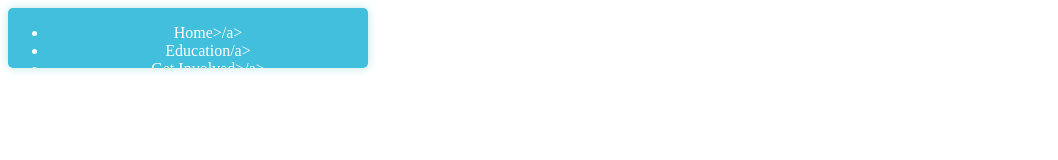
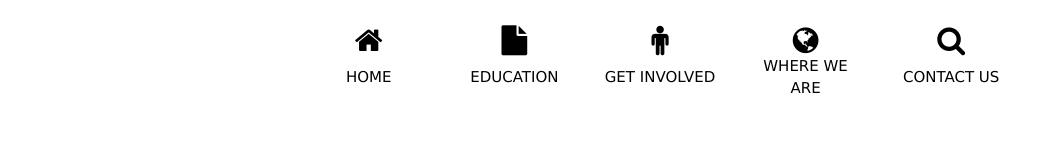
Before and after one commit to PranjulB/DaysforGirls, a plain HTML site: page index.html in a window 1280 px wide. Shown: the whole page, without its empty margins (0-1058 px from the left). Drawn offline with nearby package versions, Linux system fonts and the light colour scheme.

Commit message:
changes in the orientation of nav bar

```diff
--- a/index.html
+++ b/index.html
@@ -5,19 +5,21 @@
     <meta name="viewport" content="width=device-width">
     <title>repl.it</title>
     <link href="style.css" rel="stylesheet" type="text/css" />
+    <link rel="stylesheet" href="https://www.w3schools.com/w3css/4/w3.css">
+    <link rel="stylesheet" href="https://cdnjs.cloudflare.com/ajax/libs/font-awesome/4.7.0/css/font-awesome.min.css">
 
 
   <nav>
     <ul>
-      <li class="nav-item"><i class=fas fa-home></i><a>Home>/a></li>
+      <li class="nav-item"><i class="fa fa-home"></i><a>Home</a></li>
 
-      <li class="nav-item"><i class=fas fa-file></i><a>Education/a></li>
+      <li class="nav-item"><i class="fa fa-file"></i><a>Education</a></li>
 
-      <li class="nav-item"><i class=fas fa-person></i><a>Get Involved>/a></li>
+      <li class="nav-item"><i class="fa fa-male"></i><a>Get Involved</a></li>
 
-      <li class="nav-item"><i class=fas fa-globe></i><a>Where We Are>/a></li>
+      <li class="nav-item"><i class="fa fa-globe"></i><a>Where We Are</a></li>
 
-      <li class="nav-item"><i class=fas fa-search></i><a>Contact Us>/a></li>
+      <li class="nav-item"><i class="fa fa-search"></i><a>Contact Us</a></li>
 
     </ul>
   </nav>
--- a/style.css
+++ b/style.css
@@ -1,13 +1,53 @@
 /* Navigation
 –––––––––––––––––––––––––––––––––––––––––––––––––– */
 nav {
-  background: #42BFDD;
-  color: #fff;
-  width: 360px;
-  height: 60px;
+  background: rgb(255, 255, 255);
+  color: #000000;
+  height: 100px;
   border-radius: 5px;
   text-align: center;
   overflow: hidden;
-  box-shadow: 0 0 10px #BBE6E4;
+  padding: 0 20%;
+  background: #fff;
 
 }
+
+nav ul {
+  display: flex;
+
+}
+
+nav ul .nav-item {
+  width: 20%;
+  cursor: pointer;
+  display: grid;
+  padding: 2%;
+  text-transform: uppercase;
+  transition: .2s linear;
+}
+
+nav ul .nav-item:hover{
+  background: #FFB923
+}
+
+nav ul .nav-item a {
+  color: rgb(0, 0, 0);
+  transform: translateY(-5px);
+  transition: .2s linear;
+}
+
+nav ul .nav-item i {
+  transform: translateY(-5px);
+  font-size: 30px;
+  transition: .2s linear;
+}
+
+nav ul .nav-item:hover i {
+  transform: translateY(-14px) scale(.7);
+}
+
+nav ul li:hover a {
+ color:#fff;
+ transform: translateY(-14px)
+
+}
```
